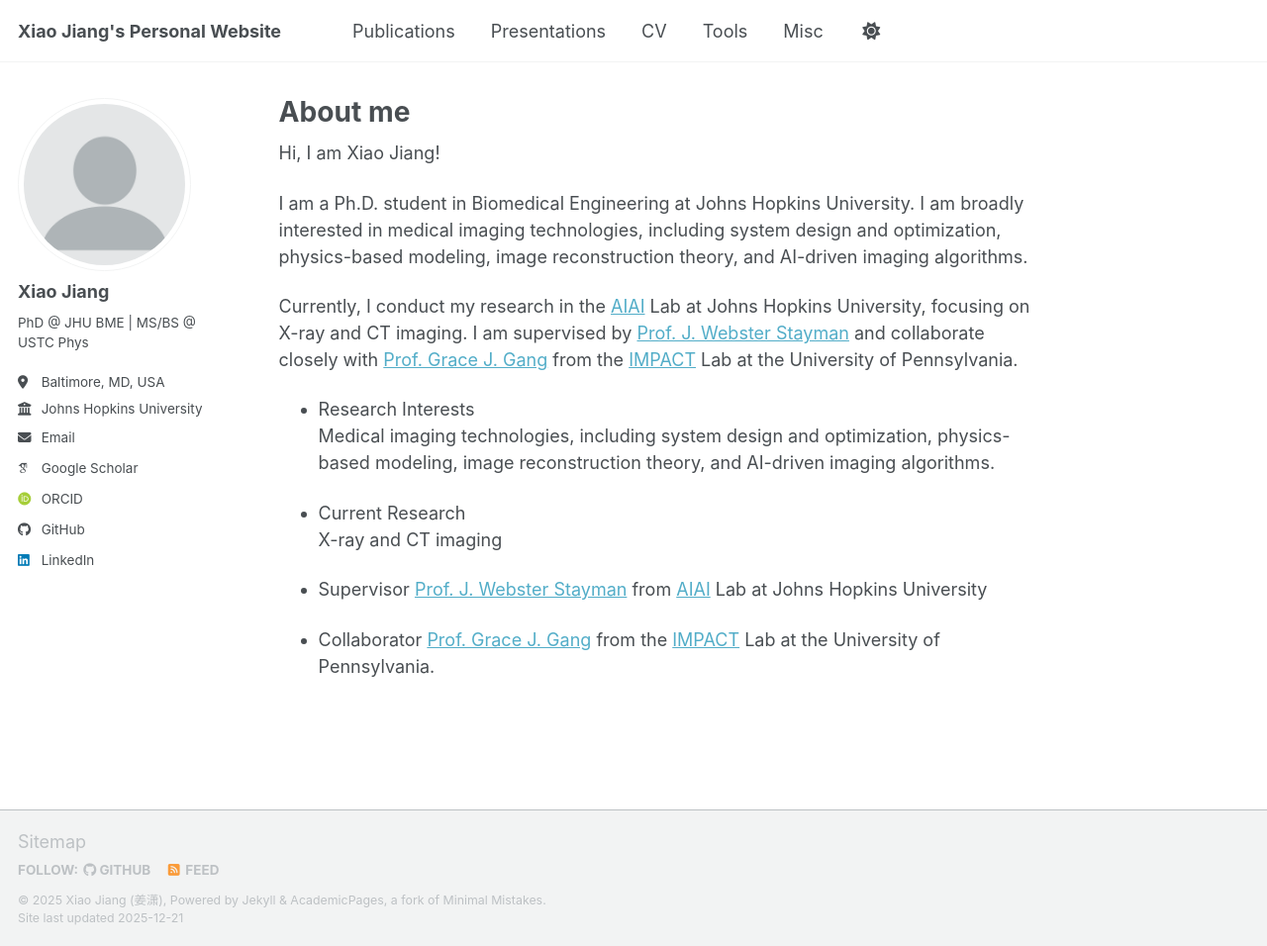
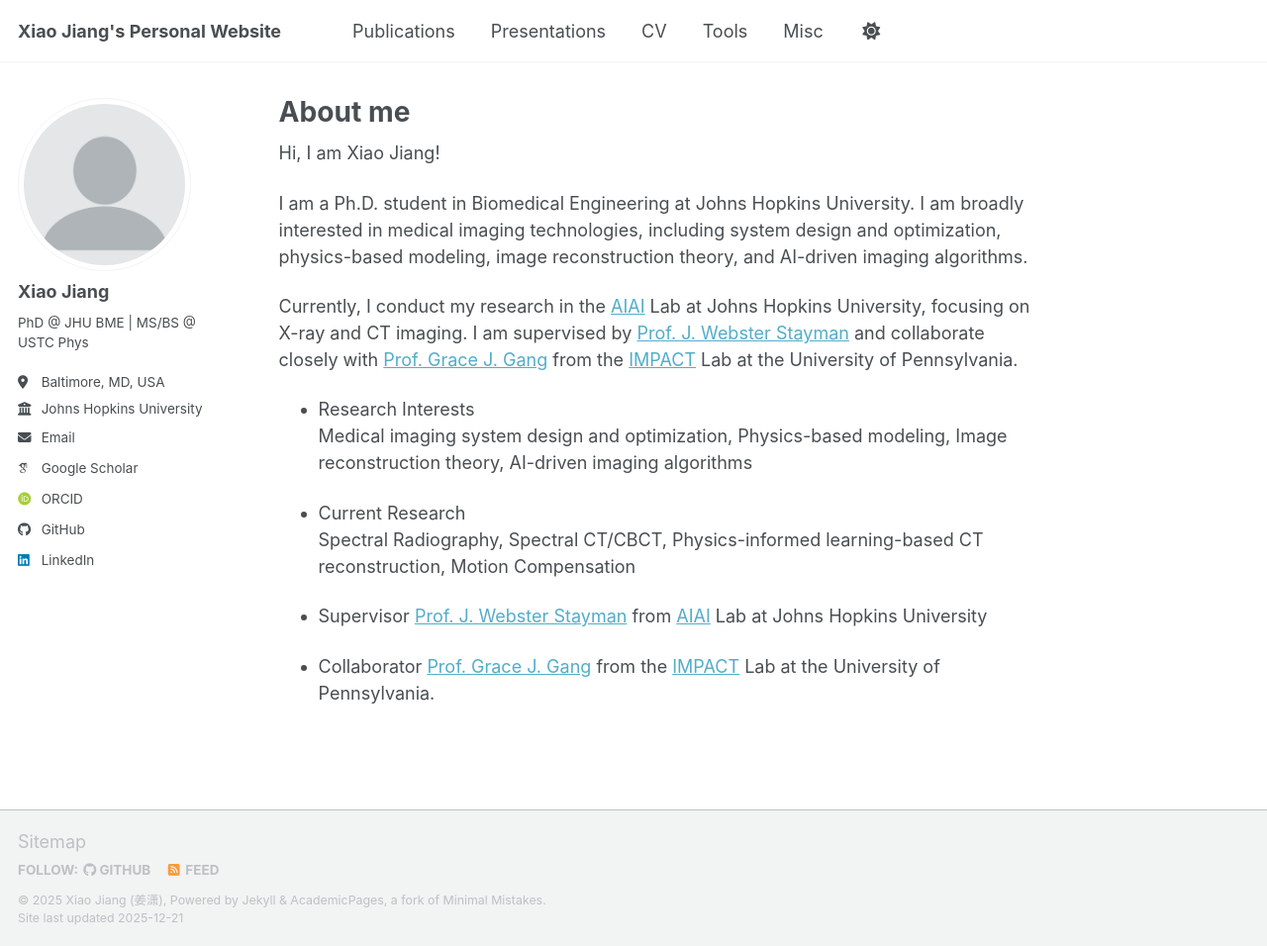
Before and after one commit to Xiao-Jiang-22/Xiao-Jiang-22.github.io, a Jekyll site: the page built from _pages/about.md, in a window 1280 px wide and 956 px high. Shown: the whole window at 99% size. Built offline with Jekyll 4.4.1, drawn with Linux system fonts in a browser that asks for light colours; some web fonts are replaced; a script bundle is joined from its source files by our own code; library files that are not in the unit come from our copies.

Commit message:
Update about.md

```diff
--- a/_pages/about.md
+++ b/_pages/about.md
@@ -14,10 +14,10 @@ I am a Ph.D. student in Biomedical Engineering at Johns Hopkins University. I am
 Currently, I conduct my research in the [AIAI](https://aiai.jhu.edu/) Lab at Johns Hopkins University, focusing on X-ray and CT imaging. I am supervised by [Prof. J. Webster Stayman](https://www.bme.jhu.edu/people/faculty/j-webster-stayman/) and collaborate closely with [Prof. Grace J. Gang](https://www.med.upenn.edu/apps/faculty/index.php/g275/p9660505) from the [IMPACT](https://www3.pennmedicine.org/departments-and-centers/department-of-radiology/radiology-research/labs-and-centers/quantitative/laboratory-for-imaging-physics-analysis-and-clinical-translation) Lab at the University of Pennsylvania.
 
 * Research Interests
- Medical imaging technologies, including system design and optimization, physics-based modeling, image reconstruction theory, and AI-driven imaging algorithms.
+ Medical imaging system design and optimization, Physics-based modeling, Image reconstruction theory, AI-driven imaging algorithms
 
 * Current Research
- X-ray and CT imaging
+ Spectral Radiography, Spectral CT/CBCT, Physics-informed learning-based CT reconstruction, Motion Compensation
 
 * Supervisor
  [Prof. J. Webster Stayman](https://www.bme.jhu.edu/people/faculty/j-webster-stayman/) from [AIAI](https://aiai.jhu.edu/) Lab at Johns Hopkins University
```
